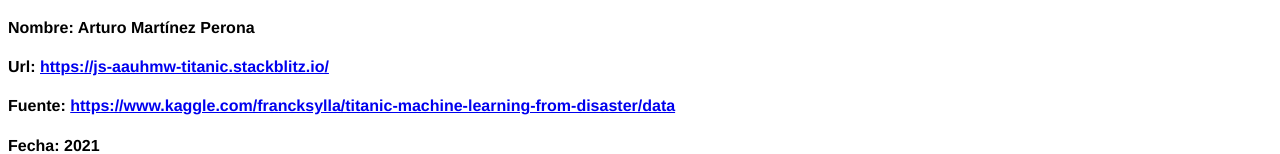
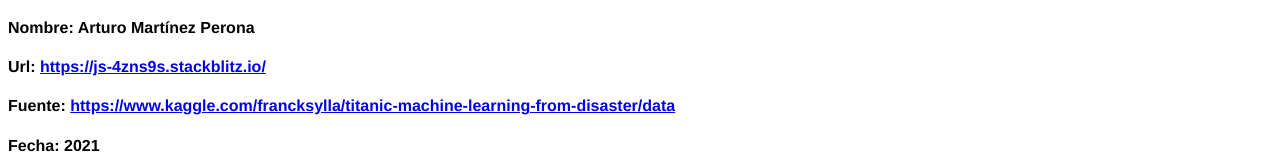
Before and after one commit to arturperona/SeminarioVisualizacion, a website: page index.html in a window 1280 px wide. Shown: the part 134-288 px from the top of the page. Drawn offline with Linux system fonts and the light colour scheme.

Commit message:
1 file modified

```diff
--- a/index.html
+++ b/index.html
@@ -49,7 +49,7 @@
   <h1 class="main-title">Rendimiento académico de alumnos en USA </h1>
   <h4 class="main-autor">Nombre: Arturo Martínez Perona</h3>
     <h4 class="main-url">Url: <a
-        href="https://js-aauhmw-titanic.stackblitz.io/">https://js-aauhmw-titanic.stackblitz.io/</a></h3>
+        href="https://js-4zns9s.stackblitz.io/">https://js-4zns9s.stackblitz.io/</a></h3>
       <h4 class="main-fuente">Fuente: <a
           href="https://www.kaggle.com/francksylla/titanic-machine-learning-from-disaster/data">https://www.kaggle.com/francksylla/titanic-machine-learning-from-disaster/data</a>
         </h3>
```
